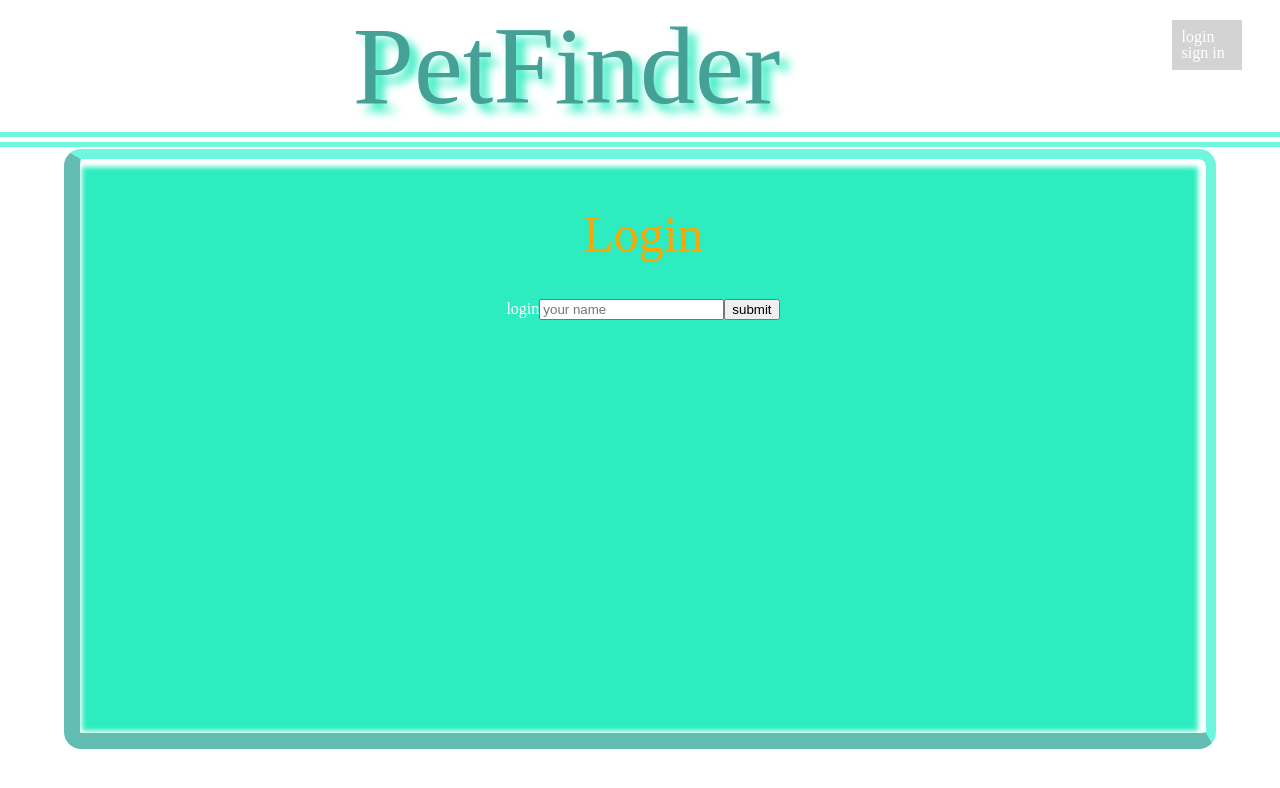
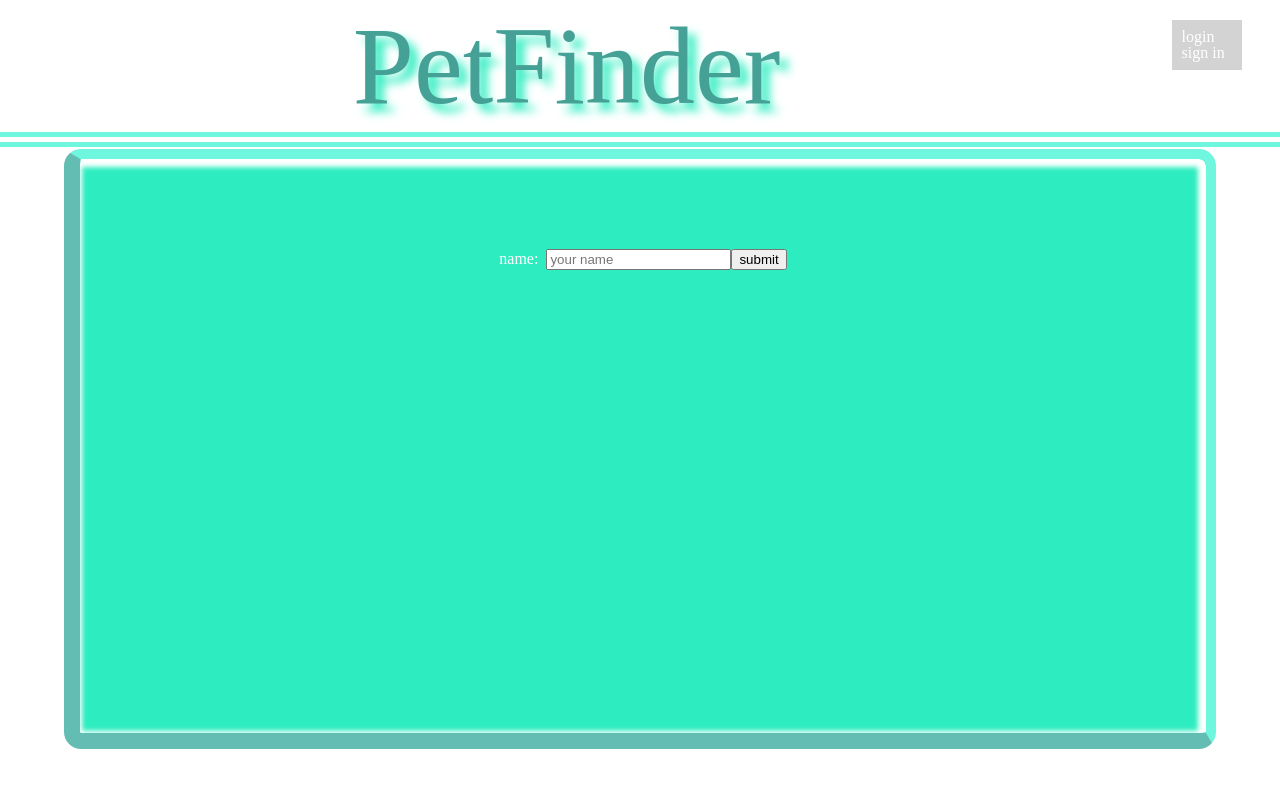
Before and after one commit to tadahmen/PetFinder-front, a React app: page / in a window 1280 px wide. Shown: the top 788 px of the page. Built offline with nearby package versions, Linux system fonts and the light colour scheme.

Commit message:
choose between login/sign up

```diff
--- a/src/App.js
+++ b/src/App.js
@@ -31,6 +31,10 @@ class App extends React.Component {
 
         sessionStorage.loggedIn = !this.state.loggedIn;
         this.setState({loggedIn : !this.state.loggedIn});
+    }
+
+    setStartPage(type) {
+        this.setState({startPage: type});
     }
 
     moveRight() {
@@ -92,7 +96,8 @@ class App extends React.Component {
             <div id='app'>
                 <Header onClick={this.initialPosition.bind(this)}
                     loggedIn = {this.state.loggedIn}
-                    onChange = {this.toggleLogin.bind(this)}/>
+                    onChange = {this.toggleLogin.bind(this)}
+                    setStartPage = {this.setStartPage.bind(this)}/>
 
                     {this.state.loggedIn == true
                         ?   <div
@@ -110,7 +115,9 @@ class App extends React.Component {
                                     onClick= {this.moveLeft.bind(this)}
                                     onChange = {this.saveEditedPet.bind(this)}/>
                             </div>
-                        :   <StartPage onChange = {this.toggleLogin.bind(this)}/>
+                        :   <StartPage
+                                onChange = {this.toggleLogin.bind(this)}
+                                pageType = {this.state.startPage}/>
                     }
 
             </div>
--- a/src/Header.js
+++ b/src/Header.js
@@ -10,7 +10,8 @@ class Header extends React.Component {
                 <h1 id="page-title"> PetFinder </h1>
                 <LoginStatus
                 loggedIn = {this.props.loggedIn}
-                onChange = {this.props.onChange.bind(this)}/>
+                onChange = {this.props.onChange.bind(this)}
+                setStartPage = {this.props.setStartPage.bind(this)}/>
             </div>
         );
     }
--- a/src/LoginStatus.js
+++ b/src/LoginStatus.js
@@ -2,17 +2,8 @@ import React from 'react';
 
 class LoginStatus extends React.Component {
 
-    constructor() {
-        super()
-
-        this.state = {
-            loggedIn : false //sessionStorage.loggedin,
-            // allPets : ''
-        }
-    }
-
-    toggleLogin() {
-        this.setState({loggedIn : !this.state.loggedIn})
+    showLogin(ev) {
+        this.props.setStartPage(ev.target.outerText);
     }
 
     render() {
@@ -20,8 +11,8 @@ class LoginStatus extends React.Component {
             <ul id="login-status">
                 {this.props.loggedIn ? <li onClick = {this.props.onChange.bind(this)}> logout </li>
                     : <span>
-                        <li onClick = {this.props.onChange.bind(this)}>login</li>
-                        <li onClick = {this.props.onChange}>sign in </li>
+                        <li onClick = {this.showLogin.bind(this)}>login</li>
+                        <li onClick = {this.showLogin.bind(this)}>sign in </li>
                     </span>
                 }
             </ul>
--- a/src/StartPage.js
+++ b/src/StartPage.js
@@ -13,9 +13,9 @@ class StartPage extends React.Component {
     render() {
         return (
             <div id="start-page">
-                <h1 className="tile-title"> Login </h1>
+                <h1 className="tile-title"> {this.props.pageType} </h1>
                 <div className="tile-content">
-                    <p> login </p>
+                    <p> name: &nbsp; </p>
                     <input ref="name" placeholder = "your name"/>
                     <button onClick = {this.checkLogin.bind(this)}> submit </button>
                 </div>
```
